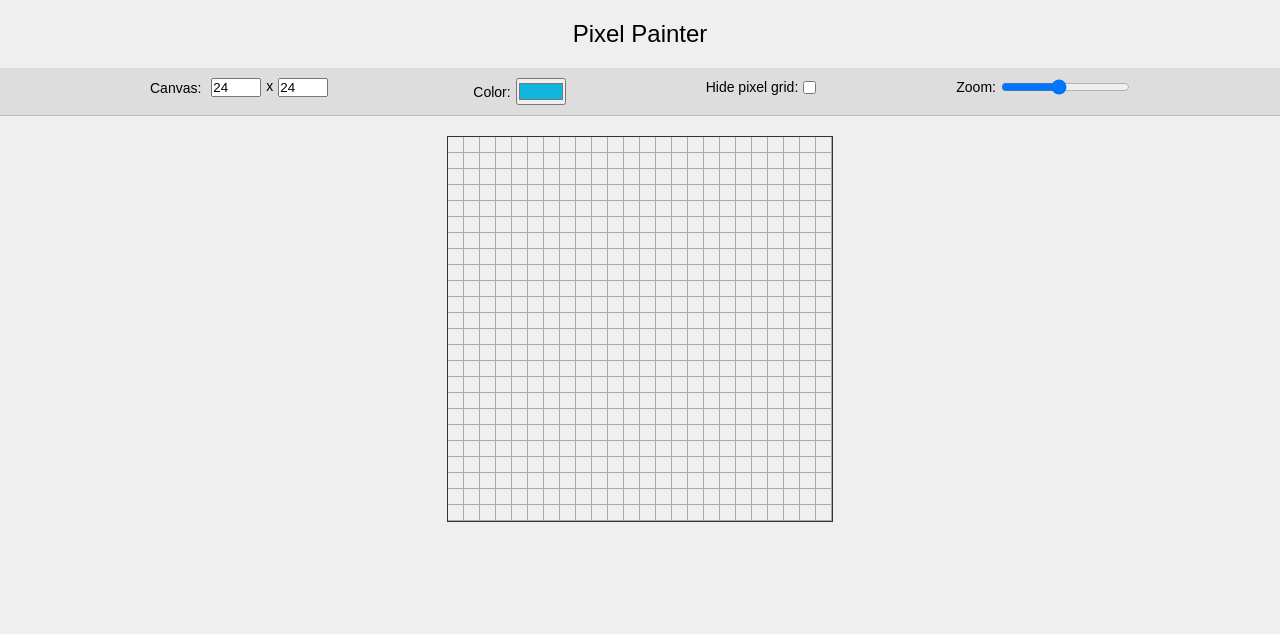
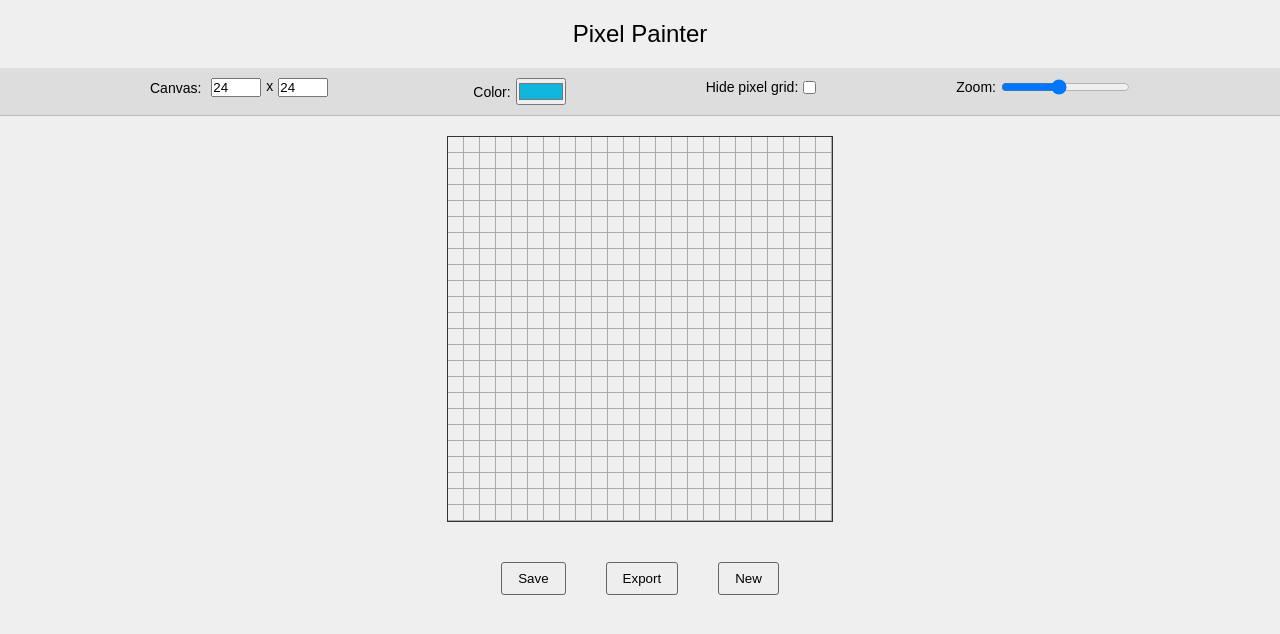
Before and after one commit to hseager/pixel-painter, a React (Create React App) app: page / in a window 1280 px wide. Shown: the top 634 px of the page. Built offline with nearby package versions, Linux system fonts and the light colour scheme.

Commit message:
Added new Control component

```diff
--- a/src/App.js
+++ b/src/App.js
@@ -2,6 +2,7 @@ import React from 'react';
 import Options from "./js/components/Options";
 import Canvas from "./js/components/Canvas";
 import ColorPalette from "./js/components/ColorPalette";
+import Controls from "./js/components/Controls";
 
 function App(){
   return (
@@ -10,6 +11,7 @@ function App(){
       <Options />
       <Canvas />
       <ColorPalette />
+      <Controls />
     </div>
   );
 };
--- a/src/index.css
+++ b/src/index.css
@@ -80,3 +80,20 @@ input[type=number]{
   height: 25px;
   margin: 5px;
 }
+
+.controls{
+  margin: 40px 0 20px;
+}
+
+.control-button{
+  margin: 0 20px;
+  padding: 8px 16px;
+  background: #eee;
+  border-radius: 3px;
+  border: 1px solid #666;
+  cursor: pointer;
+}
+
+.control-button:hover{
+  background: #f7f7f7;
+}
--- /dev/null
+++ b/src/js/components/Controls.js
@@ -0,0 +1,16 @@
+import React from "react";
+import { connect } from "react-redux";
+
+class Controls extends React.Component {
+    render(){
+        return (
+            <div className="controls">
+                <button className="control-button">Save</button>
+                <button className="control-button">Export</button>
+                <button className="control-button">New</button>
+            </div>
+        )
+    };
+};
+
+export default Controls;
```
